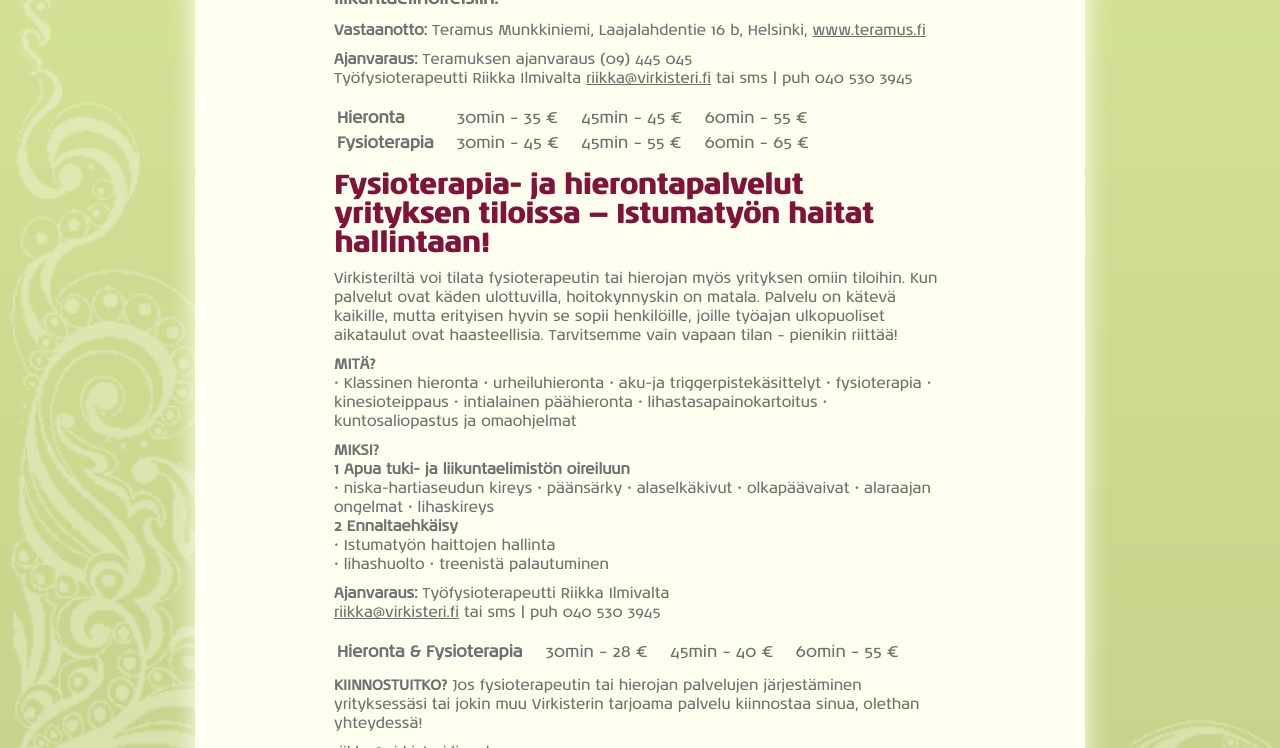
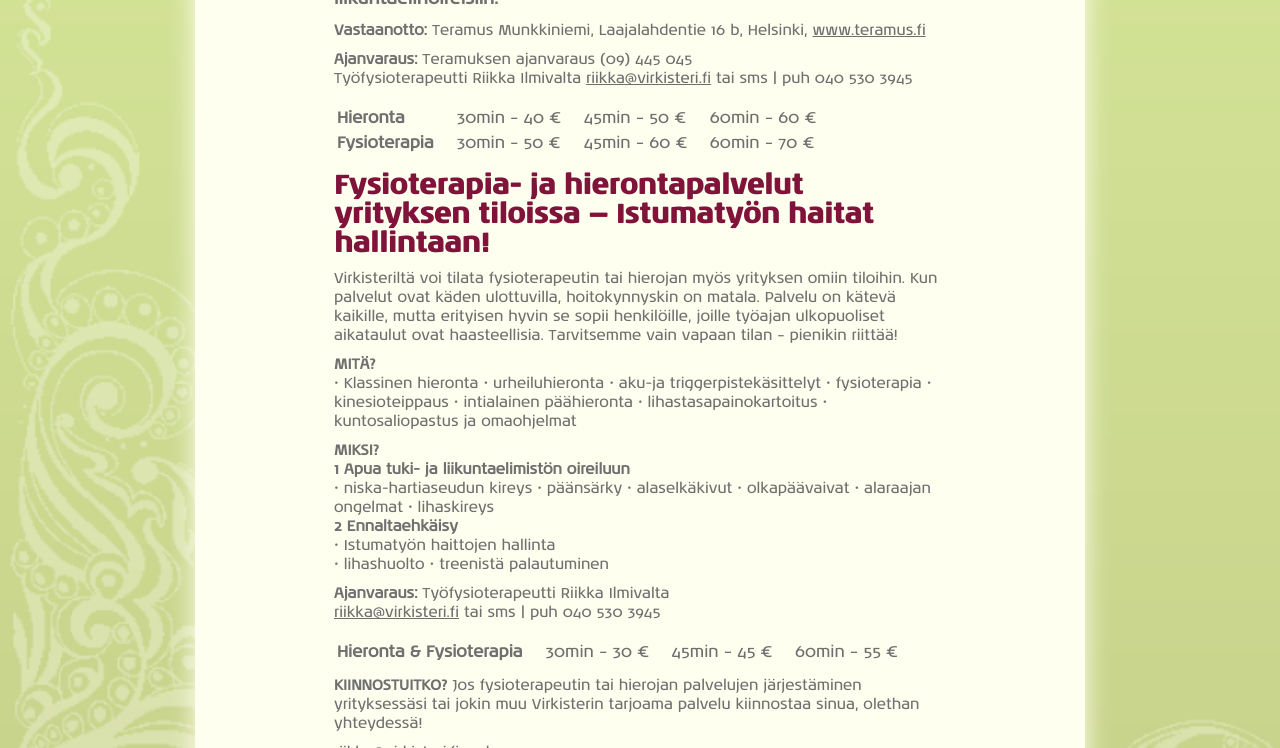
Before and after one commit to sdsykes-web/virkisteri, a Jekyll site: the page built from fysioterapia.md, in a window 1280 px wide. Shown: the part 833-1581 px from the top of the page. Built offline with Jekyll 4.4.1, drawn with Linux system fonts in a browser that asks for light colours; nearby versions of some CDN libraries; some web fonts are replaced.

Commit message:
Update fysioterapia.md

```diff
--- a/fysioterapia.md
+++ b/fysioterapia.md
@@ -20,10 +20,10 @@ Työfysioterapeutti Riikka Ilmivalta [riikka@virkisteri.fi](mailto:riikka@virkis
 
 <table>
   <tr>
-    <th>Hieronta</th><td>30min – 35 €</td><td>45min – 45 €</td><td>60min – 55 €</td>
+    <th>Hieronta</th><td>30min – 40 €</td><td>45min – 50 €</td><td>60min – 60 €</td>
   </tr>
   <tr>
-    <th>Fysioterapia</th><td>30min – 45 €</td><td>45min – 55 €</td><td>60min – 65 €</td>
+    <th>Fysioterapia</th><td>30min – 50 €</td><td>45min – 60 €</td><td>60min – 70 €</td>
   </tr>
 </table>
 
@@ -60,7 +60,7 @@ Virkisteriltä voi tilata fysioterapeutin tai hierojan myös yrityksen omiin til
 
 <table>
   <tr>
-    <th>Hieronta & Fysioterapia</th><td>30min – 28 €</td><td>45min – 40 €</td><td>60min – 55 €</td>
+    <th>Hieronta & Fysioterapia</th><td>30min – 30 €</td><td>45min – 45 €</td><td>60min – 55 €</td>
   </tr>
 </table>
 
```
